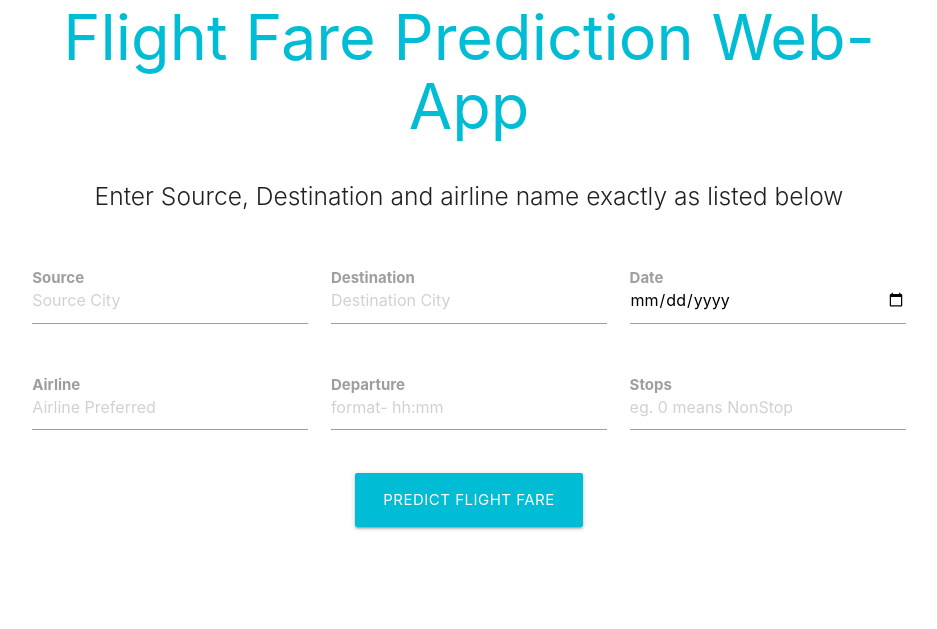
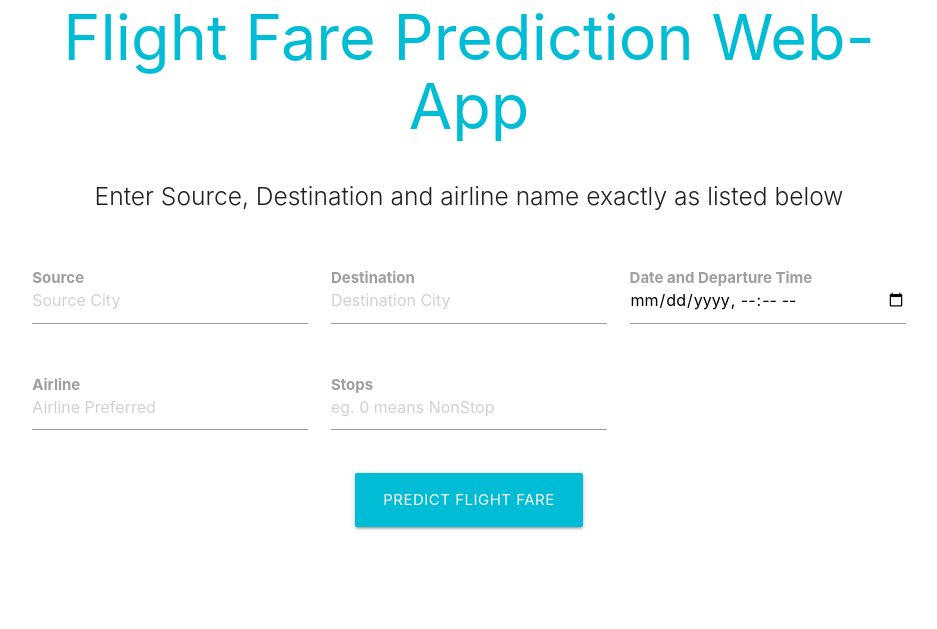
Before and after one commit to prakash100198/Flight-Fare-Prediction-Web-App, a Flask app: page / in a window 1280 px wide. Shown: the part 99-728 px from the top of the page, without its empty margins (171-1108 px from the left). Run offline with Flask 2, Linux system fonts and the light colour scheme; parts of the project's set-up code (start-up, migrations or seed data) failed here and were passed over.

Commit message:
Update index.html

```diff
--- a/templates/index.html
+++ b/templates/index.html
@@ -74,9 +74,9 @@
         </div>
 
         <div class="input-field col s4">
-            <label for="_name"><b>Date</b></label>
+            <label for="_name"><b>Date and Departure Time</b></label>
             <br>
-          <input id="_name" name="Date" placeholder="dd/mm/yyyy" type="date" class="validate" required="required">
+          <input id="_name" name="Date" type="datetime-local" class="validate" required="required">
 
         </div>
 
@@ -102,11 +102,6 @@
 
         </div>
 
-        <div class="input-field col s4">
-            <label for="fourth_name"><b>Departure</b></label>
-            <br>
-          <input placeholder="format- hh:mm" name="Departure" id="fourth_name" type="text" class="validate" required="required">
-        </div>
 
         <div class="input-field col s4">
             <label for=fifth_name"><b>Stops</b></label>
```
